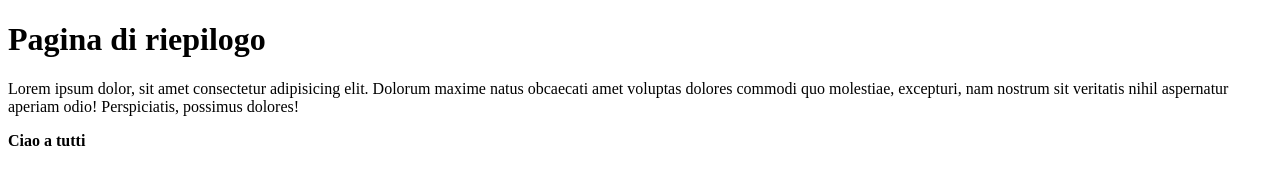
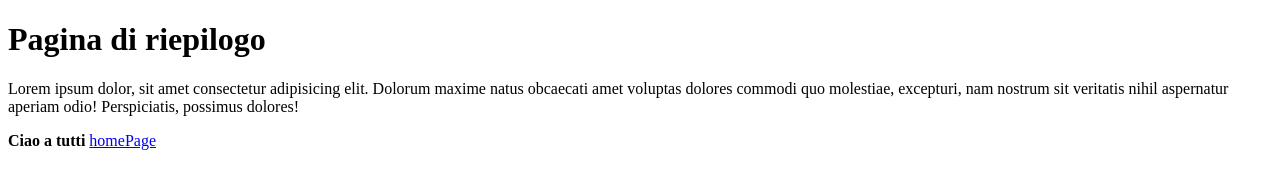
Before and after one commit to ilMure/provaGit, a plain HTML site: page about.html in a window 1280 px wide. Drawn offline with Linux system fonts and the light colour scheme.

Commit message:
aggiunto link a homepage

```diff
--- a/about.html
+++ b/about.html
@@ -13,6 +13,6 @@
         sit veritatis nihil aspernatur aperiam odio! Perspiciatis, possimus dolores!
     </p>
     <strong>Ciao a tutti</strong>
-
+    <a href="index.html">homePage</a>
 </body>
 </html>
```
